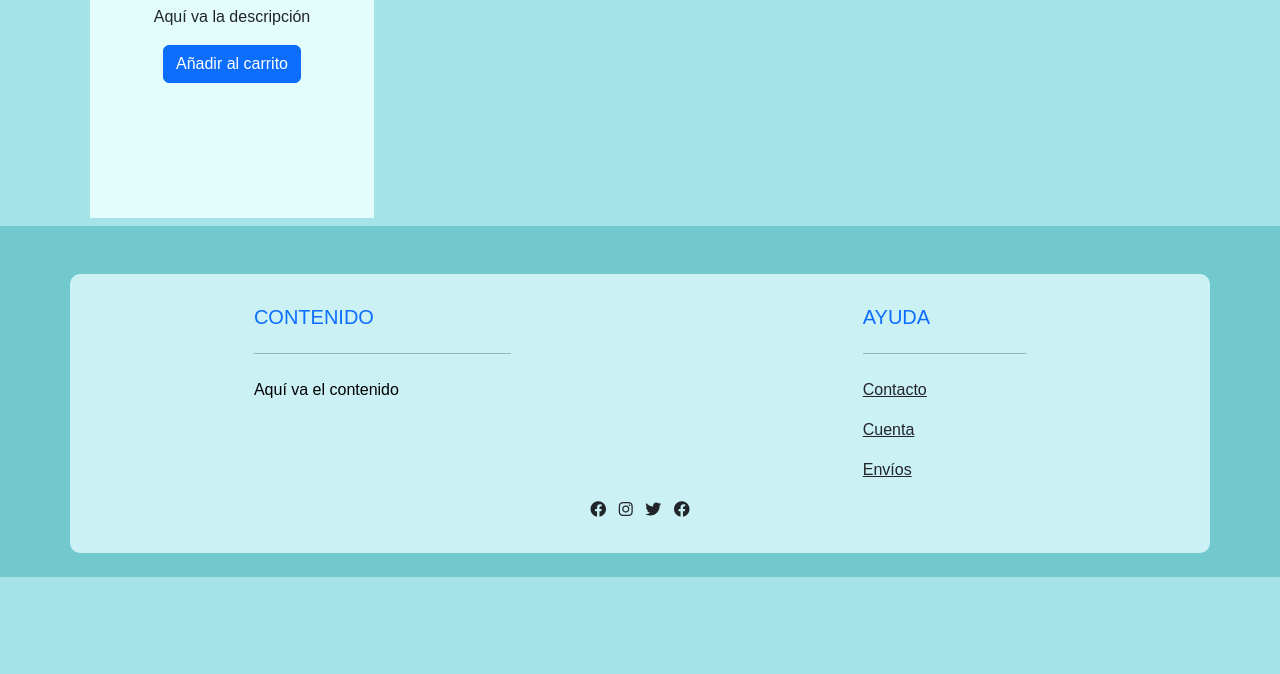
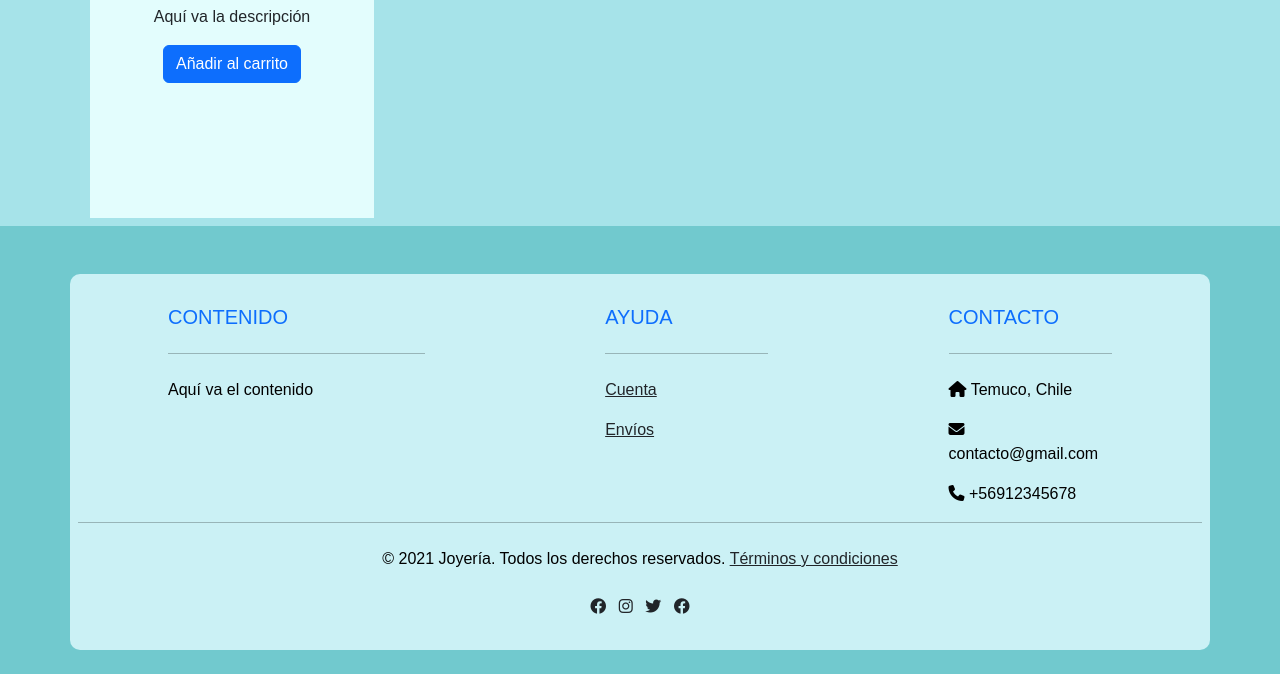
Before and after one commit to eduardoscrs/integracion-1, a plain HTML site: page Prueba_bootrap.html in a window 1280 px wide. Shown: the part 268-942 px from the top of the page. Before the commit the page ends 845 px from the top, so only its background shows below. Drawn offline with nearby package versions, Linux system fonts and the light colour scheme.

Commit message:
footer 1.0

```diff
--- a/Prueba_bootrap.html
+++ b/Prueba_bootrap.html
@@ -63,12 +63,10 @@
                     <p>
                         Aquí va el contenido
                 </div>
+
                 <div class= "col-md-2 col-lg-2 col-xl-2 mx-auto mt-3">
                     <h5 class="text-uppercase mb-4 font-weight-bold text-primary">Ayuda</h5>
                     <hr class="mb-4">
-                    <p>
-                        <a href="#" class="text-dark">Contacto</a>
-                    </p>
                     <p>
                         <a href="#" class="text-dark">Cuenta</a>
                     </p>
@@ -77,6 +75,26 @@
                     </p>
                 </div>
 
+                <div class= "col-md-2 col-lg-2 col-xl-2 mx-auto mt-3">
+                    <h5 class="text-uppercase mb-4 font-weight-bold text-primary">Contacto</h5>
+                    <hr class="mb-4">
+                    <p>
+                        <i class="fas fa-home mr-3"></i> Temuco, Chile
+                    </p>
+                    <p>
+                        <i class="fas fa-envelope mr-3"></i> contacto@gmail.com
+                    </p>
+                    <p>
+                        <i class="fas fa-phone mr-3"></i> +56912345678
+                </div>
+
+                <hr class="mb-4">
+                <div class="text-center mb-2">
+                    <p>
+                        © 2021 Joyería. Todos los derechos reservados.
+                        <a href="#" class="text-dark">Términos y condiciones</a>
+                    </p>
+                </div>
 
 
                 <div class="text-center">
```
